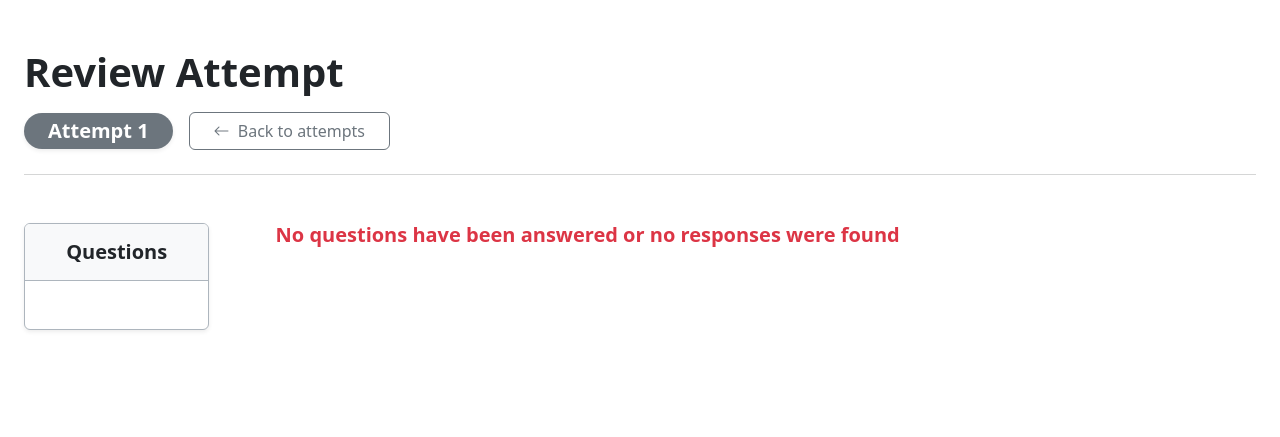
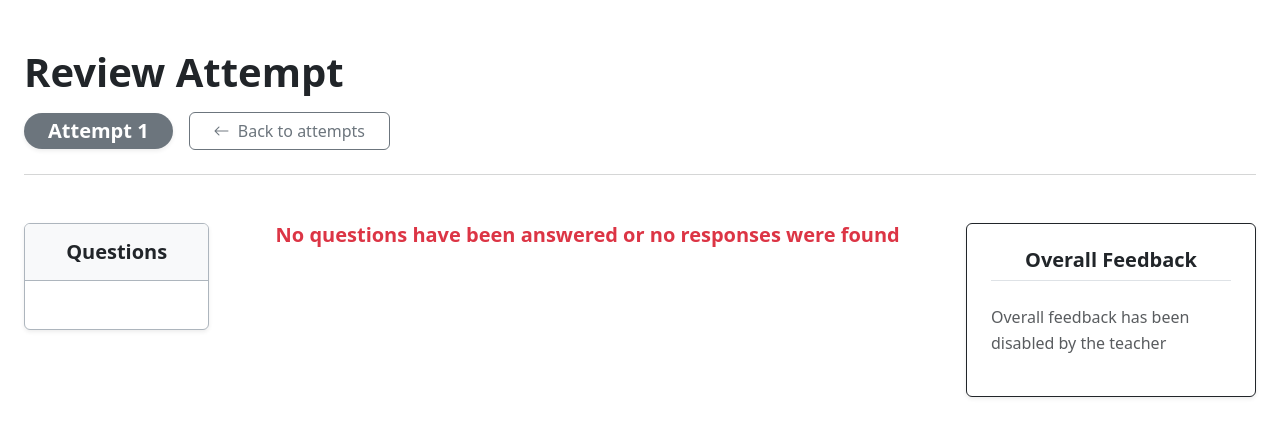
Before and after one commit to jLupu1/quiz-platform, a Django app: template quizzes/templates/student/review_attempt.html in a window 1280 px wide. Shown: the top 437 px of the page. Run offline with Django 5.2, Linux system fonts and the light colour scheme; the template is opened without the code that fills it, so the values that code supplies are empty; some libraries are stand-ins or nearby versions.

Commit message:
added disabled message to overall feedback

```diff
--- a/quizzes/templates/student/review_attempt.html
+++ b/quizzes/templates/student/review_attempt.html
@@ -95,9 +95,26 @@
                     </p>
                 </div>
             </div>
+                {% elif not quiz.review_overall_feedback %}
+                <div class="card border-dark shadow-sm sticky-top" style="top: 2rem;">
+                    <div class="card-body p-4">
+                        <h5 class="fw-bold text-center mb-4 border-bottom pb-2">Overall Feedback</h5>
+                        <p class="text-muted" style="line-height: 1.6;">
+                            Overall feedback has been disabled by the teacher
+                        </p>
+                    </div>
+                </div>
+                {% else %}
+                    <div class="card border-dark shadow-sm sticky-top" style="top: 2rem;">
+                        <div class="card-body p-4">
+                            <h5 class="fw-bold text-center mb-4 border-bottom pb-2">Overall Feedback</h5>
+                            <p class="text-muted" style="line-height: 1.6;">
+                                There is no overall feedback to display
+                            </p>
+                        </div>
+                    </div>
             {% endif %}
         </div>
-
     </div>
 </div>
 
```
